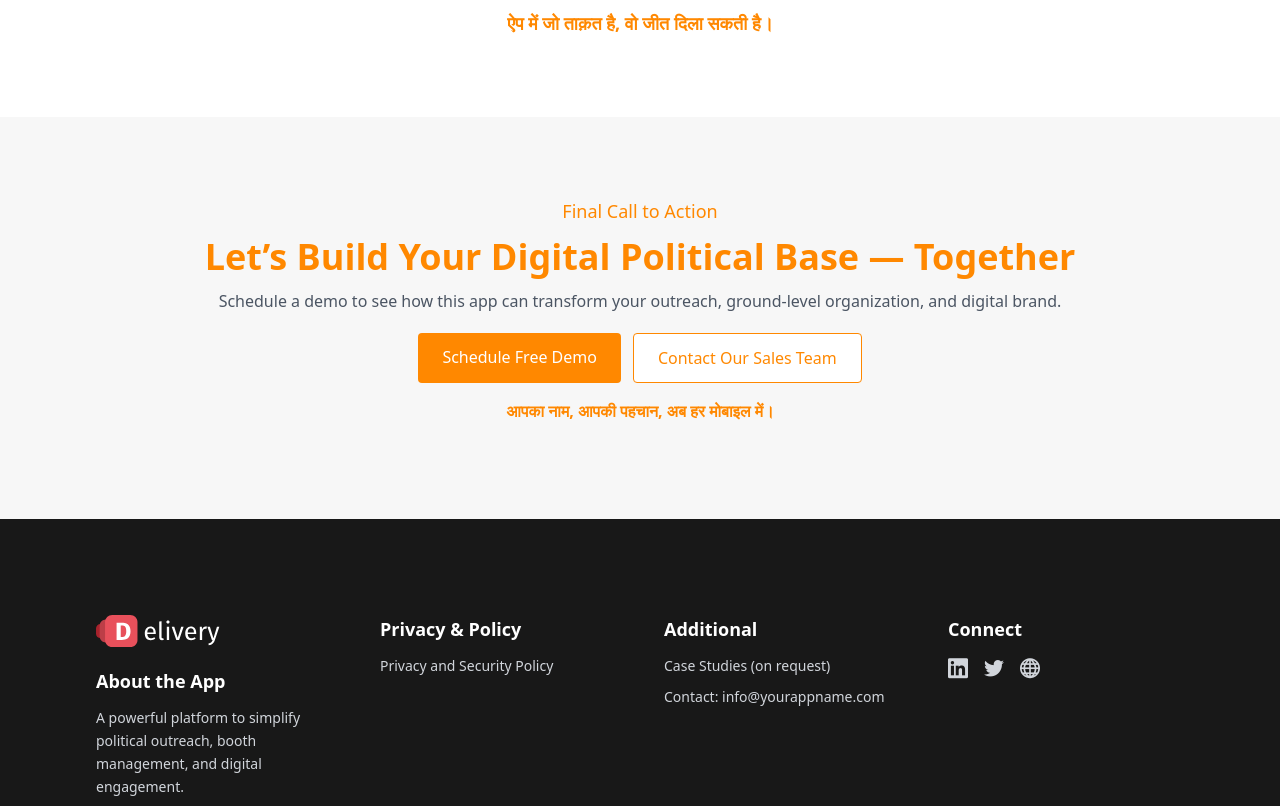
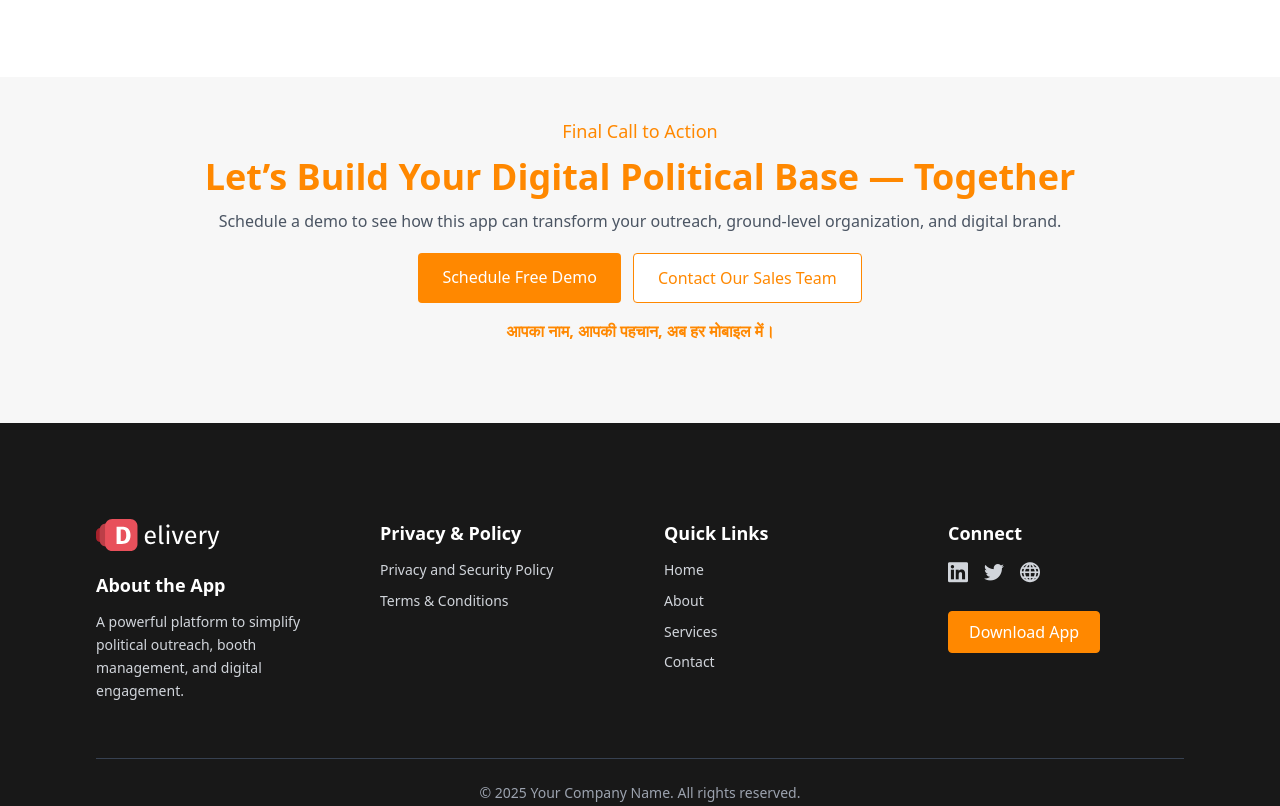
Before and after one commit to TG-Websites/NetajiiAppLandingPage, a plain HTML site: page delivery-free-lite/index.html in a window 1280 px wide. Shown: the part 4406-5212 px from the top of the page. Drawn offline with nearby package versions, Linux system fonts and the light colour scheme.

Commit message:
footer and space update

```diff
--- a/delivery-free-lite/index.html
+++ b/delivery-free-lite/index.html
@@ -415,7 +415,9 @@
 
     <!-- Image Column -->
     <div class="w-full lg:w-1/2 wow fadeInUp" data-wow-delay=".5s">
-      <img src="./../Wavy_Bus-07_Single-03.jpg" alt="Strategic Advantage" class="w-full h-auto rounded shadow-md object-cover">
+      <div class="w-full max-h-[400px] overflow-hidden rounded shadow-md">
+        <img src="./../Wavy_Bus-07_Single-03.jpg" alt="Strategic Advantage" class="w-full h-full object-cover">
+      </div>
     </div>
 
     <!-- Content Column -->
@@ -438,15 +440,17 @@
         अब हर बूथ से कनेक्शन होगा डिजिटल, हर फ़ैसला होगा विजनल।
       </p>
     </div>
+
   </div>
 </section>
+
 
 
 		<!-- ========================= about-section end ========================= -->
 
 		<!-- ========================= testimonial-section start ========================= -->
 <!-- ========================= Testimonial Section ========================= -->
-<section class="testimonial-section img-bg pt-20 pb-20 bg-white">
+<section class="testimonial-section img-bg pt-10 pb-20 bg-white">
   <div class="container px-4 sm:px-6 lg:px-20">
     <!-- Section Heading -->
     <div class="row justify-content-center mb-12">
@@ -516,7 +520,7 @@
 
 <!-- ========================= CTA Section ========================= -->
 <!-- ========================= CTA Section ========================= -->
-<section id="cta" class="cta-section pt-20 pb-24 bg-[#f7f7f7]">
+<section id="cta" class="cta-section pt-10 pb-20 bg-[#f7f7f7]">
   <div class="container px-4 sm:px-6 lg:px-20">
     <div class="row justify-content-center">
       <div class="col-xl-8 col-lg-10 text-center">
@@ -617,19 +621,22 @@
         <h3 class="text-lg font-semibold mb-3">Privacy & Policy</h3>
         <ul class="space-y-2 text-sm text-gray-300 leading-relaxed">
           <li><a href="#" class="hover:text-white">Privacy and Security Policy</a></li>
+          <li><a href="#" class="hover:text-white">Terms & Conditions</a></li>
         </ul>
       </div>
 
-      <!-- Column 3: Additional -->
+      <!-- Column 3: Quick Links -->
       <div>
-        <h3 class="text-lg font-semibold mb-3">Additional</h3>
+        <h3 class="text-lg font-semibold mb-3">Quick Links</h3>
         <ul class="space-y-2 text-sm text-gray-300 leading-relaxed">
-          <li><a href="#" class="hover:text-white">Case Studies (on request)</a></li>
-          <li><a href="mailto:info@yourappname.com" class="hover:text-white">Contact: info@yourappname.com</a></li>
+          <li><a href="#" class="hover:text-white">Home</a></li>
+          <li><a href="#" class="hover:text-white">About</a></li>
+          <li><a href="#" class="hover:text-white">Services</a></li>
+          <li><a href="mailto:info@yourappname.com" class="hover:text-white">Contact</a></li>
         </ul>
       </div>
 
-      <!-- Column 4: Social Icons -->
+      <!-- Column 4: Social Icons + Download Button -->
       <div>
         <h3 class="text-lg font-semibold mb-3">Connect</h3>
         <div class="flex space-x-4 mt-2">
@@ -641,6 +648,13 @@
           </a>
           <a href="https://yourwebsite.com" target="_blank" class="text-gray-300 hover:text-white text-xl">
             <i class="lni lni-world"></i>
+          </a>
+        </div>
+
+        <!-- Download App Button (Moved Below) -->
+        <div class="mt-6">
+          <a href="#" class="inline-block px-5 py-2 bg-themeorange text-white hover:bg-white hover:text-themeorange border border-themeorange transition rounded">
+            Download App
           </a>
         </div>
       </div>
```
